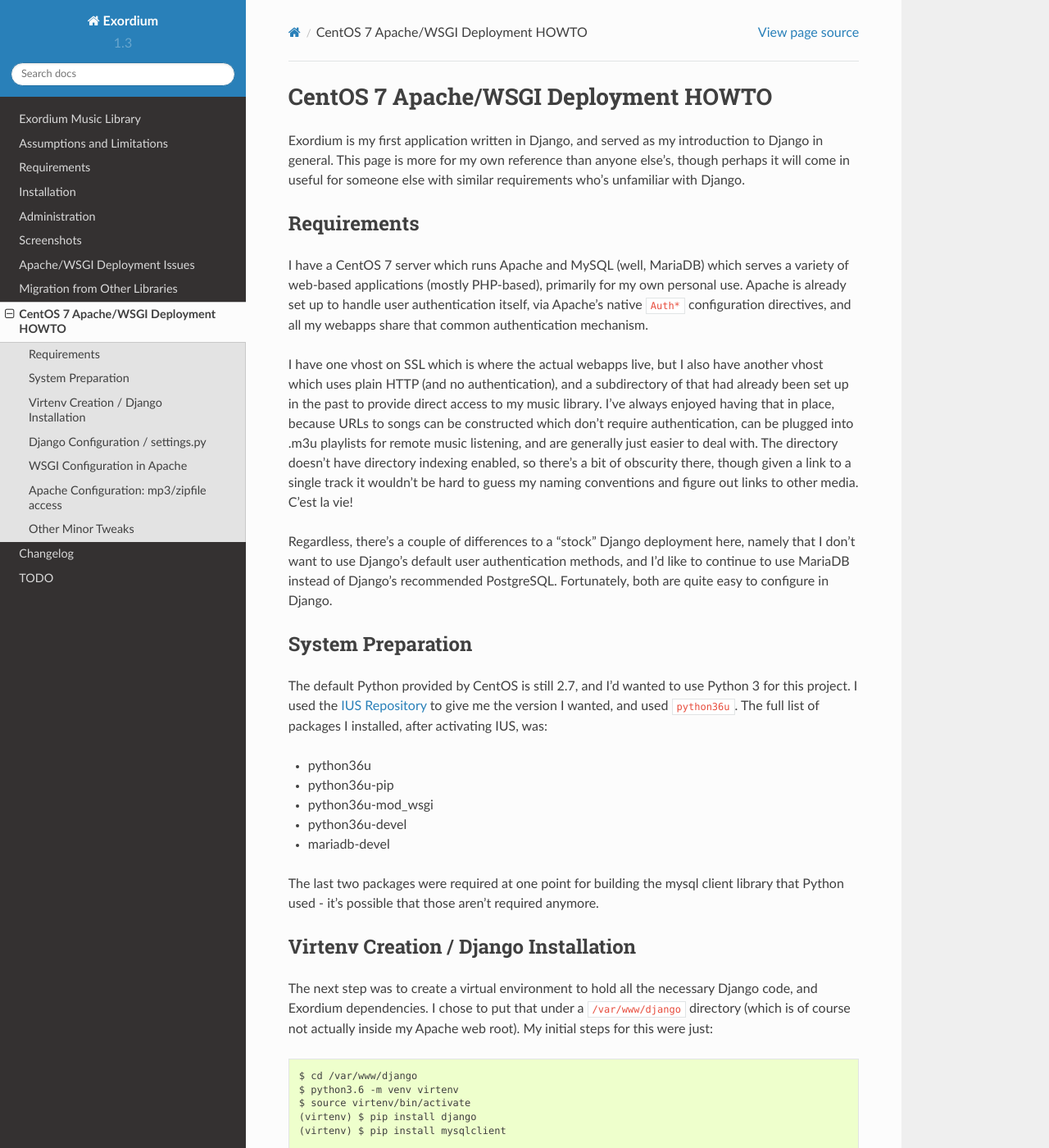
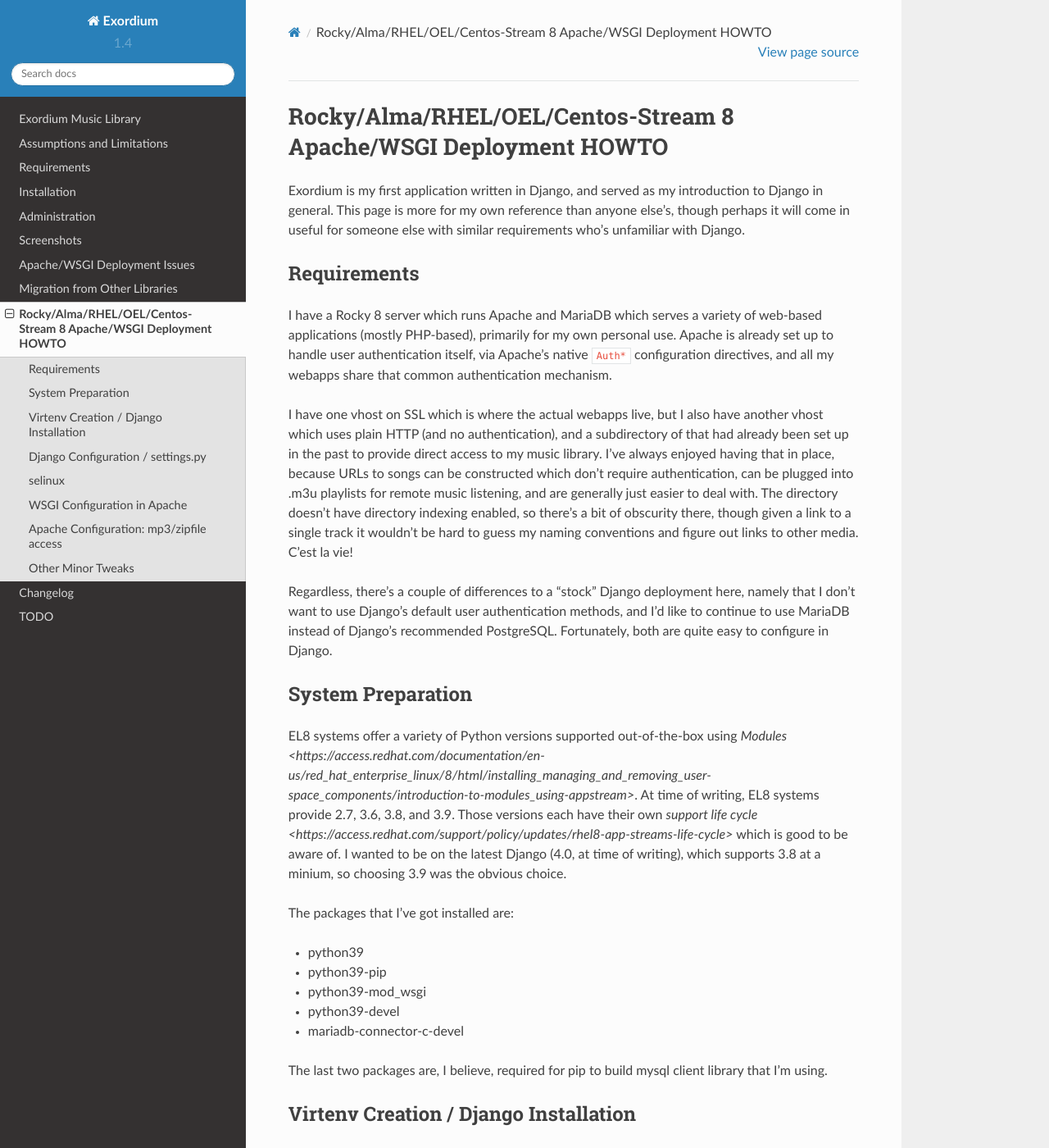
Before and after one commit to apocalyptech/exordium, a Sphinx documentation site: the page built from docs/apache_deployment_howto.rst, in a window 1280 px wide and 1400 px high. Shown: the whole window at 82% size. Built offline with Sphinx 7.4.7 and the Read the Docs theme 2.0.0, drawn with Linux system fonts in a browser that asks for light colours; some of the changed text lies outside the part shown.

Commit message:
Updating docs for 1.4.0

```diff
--- a/TODO.txt
+++ b/TODO.txt
@@ -1,7 +1,6 @@
 Things I want to get done before inevitably letting the project
 bitrot:
 
-* CentOS docs need updating to Rocky/Alma/whatever
 * When we added Opus support, we did various checks to make
   sure that we don't try to stream Opus files w/ the HTML5
   jPlayer, since that doesn't support Opus.  We should probably
--- a/docs/apache_deployment_howto.rst
+++ b/docs/apache_deployment_howto.rst
@@ -1,7 +1,7 @@
 .. Notes on Apache deployments
 
-CentOS 7 Apache/WSGI Deployment HOWTO
-=====================================
+Rocky/Alma/RHEL/OEL/Centos-Stream 8 Apache/WSGI Deployment HOWTO
+================================================================
 
 Exordium is my first application written in Django, and served as
 my introduction to Django in general.  This page is more for my own
@@ -12,7 +12,7 @@
 Requirements
 ------------
 
-I have a CentOS 7 server which runs Apache and MySQL (well, MariaDB)
+I have a Rocky 8 server which runs Apache and MariaDB
 which serves a variety of web-based applications (mostly PHP-based),
 primarily for my own personal use.  Apache is already set up to handle user
 authentication itself, via Apache's native ``Auth*`` configuration
@@ -40,19 +40,24 @@
 System Preparation
 ------------------
 
-The default Python provided by CentOS is still 2.7, and I'd wanted to use
-Python 3 for this project.  I used the `IUS Repository <https://ius.io/GettingStarted/>`_
-to give me the version I wanted, and used ``python36u``.  The
-full list of packages I installed, after activating IUS, was:
+EL8 systems offer a variety of Python versions supported out-of-the-box
+using `Modules <https://access.redhat.com/documentation/en-us/red_hat_enterprise_linux/8/html/installing_managing_and_removing_user-space_components/introduction-to-modules_using-appstream>`.
+At time of writing, EL8 systems provide 2.7, 3.6, 3.8, and 3.9.  Those
+versions each have their own `support life cycle <https://access.redhat.com/support/policy/updates/rhel8-app-streams-life-cycle>`
+which is good to be aware of.  I wanted to be on the latest Django (4.0,
+at time of writing), which supports 3.8 at a minium, so choosing 3.9
+was the obvious choice.
 
-- python36u
-- python36u-pip
-- python36u-mod_wsgi
-- python36u-devel
-- mariadb-devel
+The packages that I've got installed are:
 
-The last two packages were required at one point for building the mysql client
-library that Python used - it's possible that those aren't required anymore.
+- python39
+- python39-pip
+- python39-mod_wsgi
+- python39-devel
+- mariadb-connector-c-devel
+
+The last two packages are, I believe, required for pip to build mysql client
+library that I'm using.
 
 Virtenv Creation / Django Installation
 --------------------------------------
@@ -63,12 +68,12 @@
 Apache web root).  My initial steps for this were just::
 
     $ cd /var/www/django
-    $ python3.6 -m venv virtenv
+    $ python3.9 -m venv virtenv
     $ source virtenv/bin/activate
     (virtenv) $ pip install django
     (virtenv) $ pip install mysqlclient
 
-That last step, I believe, is what required the ``python36u-devel`` and ``mariadb-devel``
+That last step, I believe, is what required the ``python39-devel`` and ``mariadb-connector-c-devel``
 packages above, since it probably does some actual compilation.
 
 I decided to name my Django project "hex", and created it like so::
@@ -88,6 +93,13 @@
 (I'd also updated ``TIME_ZONE``, ``DEBUG``, etc, but that's irrelevant)::
 
     ALLOWED_HOSTS = ['servername']
+
+    MIDDLEWARE = [
+        ...
+        # This line must be *underneath* AuthenticationMiddleware
+        'django.contrib.auth.middleware.RemoteUserMiddleware',
+        ...
+    ]
 
     AUTHENTICATION_BACKENDS = [
         'django.contrib.auth.backends.RemoteUserBackend',
@@ -114,9 +126,15 @@
     I believe I had to set this, rather than leave it blank, to get Django
     to respond properly via Apache, though I don't actually recall.
 
+MIDDLEWARE
+    Adding in the ``RemoteUserMiddleware`` line is necessary for me to
+    make use of Apache's already-configured authentication mechanisms.
+    As noted above, it must be underneath the ``AuthenticationMiddleware``
+    line which is already present.
+
 AUTHENTICATION_BACKENDS
-    This is the section which lets Django use Apache's already-configured
-    authentication mechanisms which other apps are using as well.
+    This is the second component of using Apache's already-configured
+    auth mechanisms.
 
 DATABASES
     Simple MySQL configuration.  The ``OPTIONS`` line lets you avoid some
@@ -143,6 +161,19 @@
 
     (virtenv) $ python manage.py runserver 0.0.0.0:8080
 
+selinux
+-------
+
+Shared objects inside Django's virtual env need to be of type ``httpd_sys_script_exec_t``
+in order to be executed via WSGI.  If you don't set that properly, you'll
+end up getting some reasonably crazy errors in your logs.
+
+Setting this is pretty easy.  I decided to just set that context for the entire
+``lib/python3.9`` dir, rather than trying to cherry pick:
+
+    # semanage fcontext -a -t httpd_sys_script_exec_t '/var/www/django/virtenv/lib/python[0-9\.]+(/.*)?'
+    # restorecon -rv /var/www/django/virtenv/lib
+
 WSGI Configuration in Apache
 ----------------------------
 
@@ -150,7 +181,7 @@
 my existing SSL vhost.  The full config section that I used in the relevant
 virtual host, including Django static file configuration, was::
 
-    WSGIDaemonProcess servername socket-timeout=480 processes=1 threads=15 display-name=django python-path=/var/www/django/hex:/var/www/django/virtenv/lib/python3.6/site-packages lang='en_US.UTF-8' locale='en_US.UTF-8'
+    WSGIDaemonProcess servername socket-timeout=480 processes=1 threads=15 display-name=django python-path=/var/www/django/hex:/var/www/django/virtenv/lib/python3.9/site-packages lang='en_US.UTF-8' locale='en_US.UTF-8'
     WSGIProcessGroup servername
     WSGIScriptAlias /hex /var/www/django/hex/hex/wsgi.py
 
--- a/docs/conf.py
+++ b/docs/conf.py
@@ -60,9 +60,9 @@
 # built documents.
 #
 # The short X.Y version.
-version = '1.3'
+version = '1.4'
 # The full version, including alpha/beta/rc tags.
-release = '1.3.5b1'
+release = '1.4.0b2'
 
 # The language for content autogenerated by Sphinx. Refer to documentation
 # for a list of supported languages.
```
Also changed, not shown: other parts of docs/apache_deployment_howto.rst (+2 -1 lines), docs/requirements.rst (+9 -12 lines), docs/wsgi_deployments.rst (+6 -1 lines).
